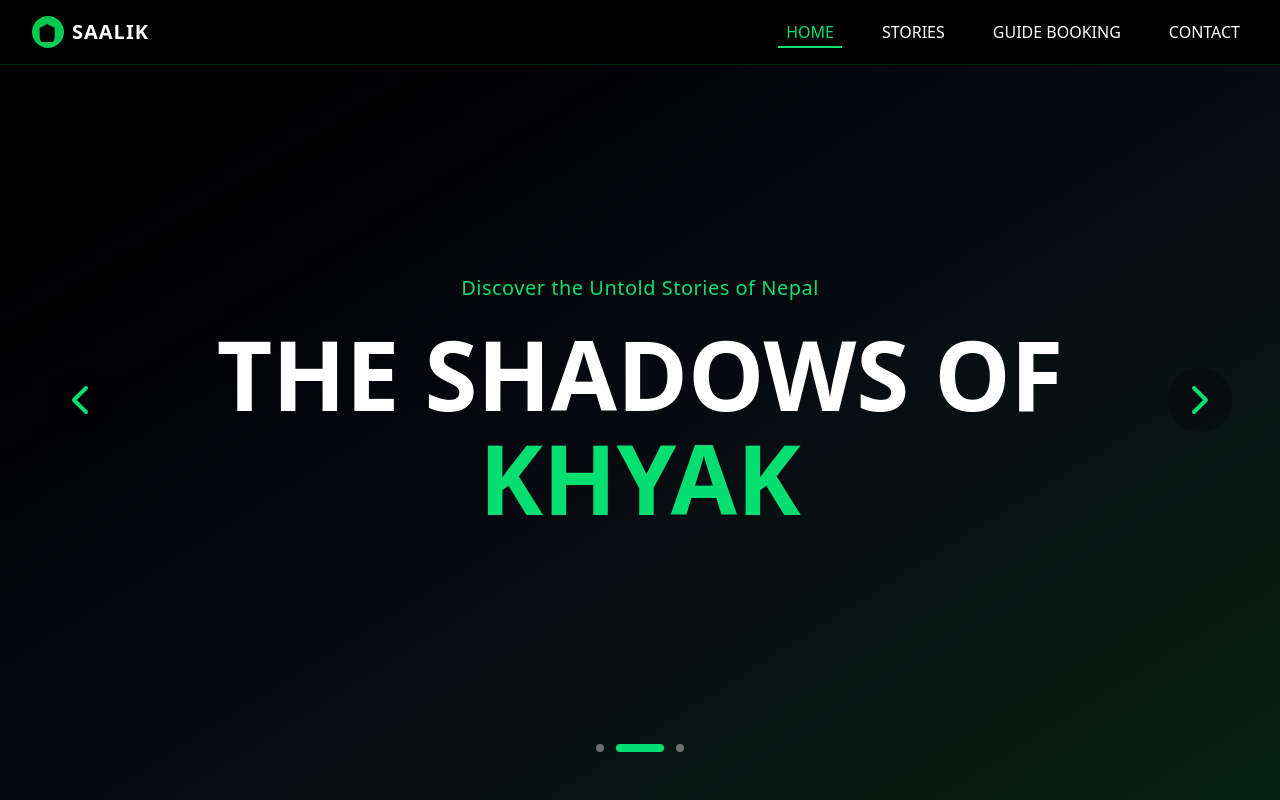
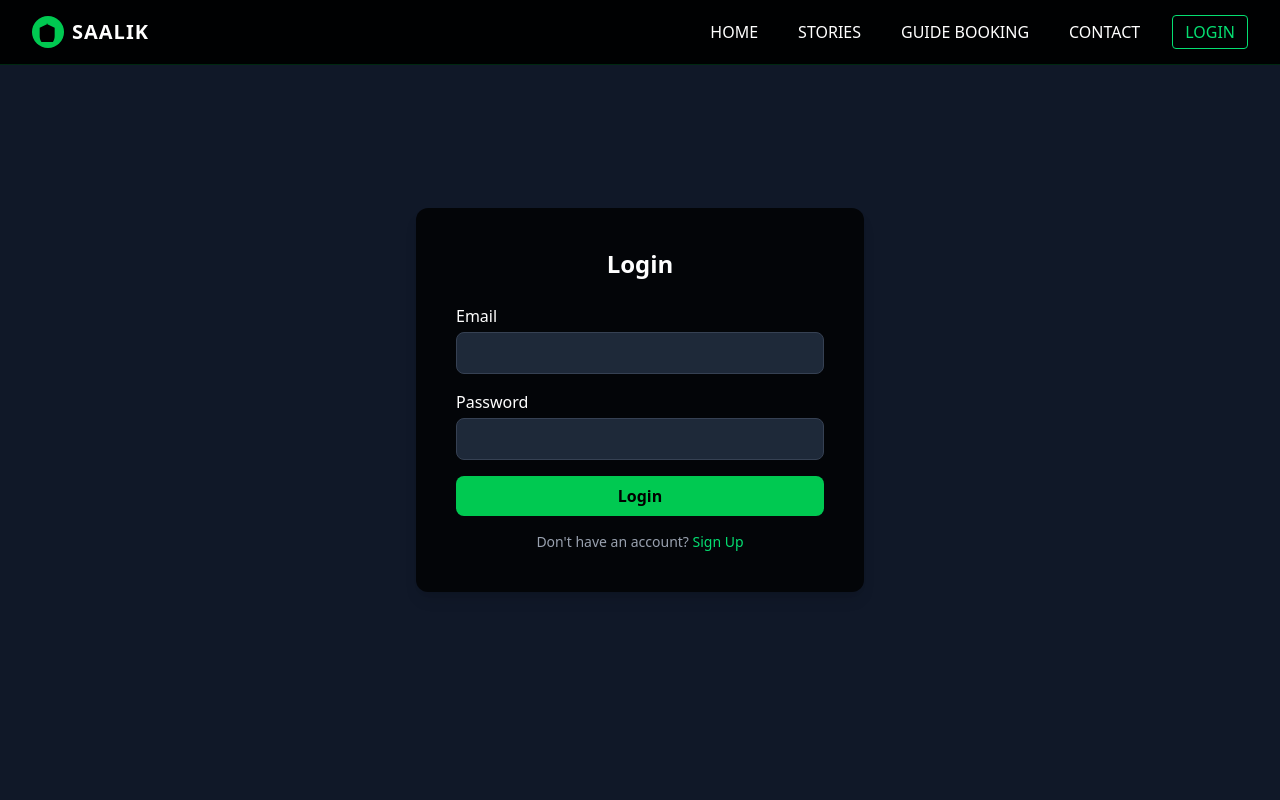
Before and after one commit to Suraj24-stack/Saalik, a React (Vite) app in the folder saalik-platform/: page /login in a window 1280 px wide. Shown: the top 800 px of the page. Built offline with nearby package versions, Linux system fonts and the light colour scheme.

Commit message:
adding login with route

```diff
--- a/saalik-platform/src/App.jsx
+++ b/saalik-platform/src/App.jsx
@@ -1,32 +1,27 @@
-import React, { useState } from "react";
-import Navbar from "./components/Navbar";
-import Footer from "./components/Footer";
-import HomePage from "./pages/HomePage";
-import GuideBookingPage from "./pages/GuideBookingSection"; // file must exist & export default
-import ContactPage from "./pages/ContactPage";              // <-- add this file/import
+import { Routes, Route } from "react-router-dom";
+import Navbar from "./components/Navbar.jsx";
+import HomePage from "./pages/HomePage.jsx";
+import StoriesPage from "./pages/StoriesPage.jsx";
+import GuideBookingPage from "./pages/GuideBookingPage.jsx";
+import ContactPage from "./pages/ContactPage.jsx";
+import LoginPage from "./pages/LoginPage.jsx";
+import Footer from "./components/Footer.jsx"
 
 function App() {
-  const [currentPage, setCurrentPage] = useState("home");
+  return (
+    <>
+      <Navbar />
 
-  const renderPage = () => {
-    switch (currentPage) {
-      case "home":
-        return <HomePage setCurrentPage={setCurrentPage} />;
-      case "guide-booking":
-        return <GuideBookingPage />;
-      case "contact":
-        return <ContactPage />;
-      default:
-        return <HomePage setCurrentPage={setCurrentPage} />;
-    }
-  };
+      <Routes>
+        <Route path="/" element={<HomePage />} />
+        <Route path="/stories" element={<StoriesPage />} />
+        <Route path="/guide-booking" element={<GuideBookingPage />} />
+        <Route path="/contact" element={<ContactPage />} />
+        <Route path="/login" element={<LoginPage />} />
+      </Routes>
 
-  return (
-    <div className="min-h-screen bg-black">
-      <Navbar currentPage={currentPage} setCurrentPage={setCurrentPage} />
-      <main>{renderPage()}</main>
       <Footer />
-    </div>
+    </>
   );
 }
 
--- a/saalik-platform/src/components/Navbar.jsx
+++ b/saalik-platform/src/components/Navbar.jsx
@@ -1,14 +1,15 @@
 import React, { useState } from "react";
+import { NavLink } from "react-router-dom";
 import { Menu, X } from "lucide-react";
 
-const Navigation = ({ currentPage, setCurrentPage }) => {
+const Navbar = () => {
   const [mobileMenuOpen, setMobileMenuOpen] = useState(false);
 
   const navItems = [
-    { label: "HOME", page: "home" },
-    { label: "STORIES", page: "stories" },
-    { label: "GUIDE BOOKING", page: "guide-booking" },
-    { label: "CONTACT", page: "contact" },
+    { label: "HOME", path: "/" },
+    { label: "STORIES", path: "/stories" },
+    { label: "GUIDE BOOKING", path: "/guide-booking" },
+    { label: "CONTACT", path: "/contact" },
   ];
 
   return (
@@ -16,42 +17,38 @@ const Navigation = ({ currentPage, setCurrentPage }) => {
       <div className="max-w-7xl mx-auto px-4 sm:px-6 lg:px-8">
         <div className="flex justify-between items-center h-16">
           {/* Logo */}
-          <div
-            className="flex items-center space-x-2 cursor-pointer group"
-            onClick={() => setCurrentPage("home")}
-          >
-            <div className="w-8 h-8 rounded-full bg-green-500 flex items-center justify-center group-hover:bg-green-400 transition-colors">
-              <svg
-                viewBox="0 0 24 24"
-                className="w-5 h-5 text-black"
-                fill="currentColor"
-              >
+          <NavLink to="/" className="flex items-center space-x-2">
+            <div className="w-8 h-8 rounded-full bg-green-500 flex items-center justify-center">
+              <svg viewBox="0 0 24 24" className="w-5 h-5 text-black" fill="currentColor">
                 <path d="M12 2L2 7v10c0 5.55 3.84 10.74 9 12 5.16-1.26 9-6.45 9-12V7l-10-5z" />
               </svg>
             </div>
-            <span className="text-white text-xl font-bold tracking-wider">
-              SAALIK
-            </span>
-          </div>
+            <span className="text-white text-xl font-bold tracking-wider">SAALIK</span>
+          </NavLink>
 
           {/* Desktop Menu */}
-          <div className="hidden md:flex space-x-8">
+          <div className="hidden md:flex items-center space-x-6">
             {navItems.map((item) => (
-              <button
-                key={item.page}
-                onClick={() => setCurrentPage(item.page)}
-                className={`relative px-2 py-1 font-medium transition-colors ${
-                  currentPage === item.page
-                    ? "text-green-400"
-                    : "text-white hover:text-green-400"
-                }`}
+              <NavLink
+                key={item.path}
+                to={item.path}
+                className={({ isActive }) =>
+                  `px-2 py-1 font-medium transition-colors ${
+                    isActive ? "text-green-400" : "text-white hover:text-green-400"
+                  }`
+                }
               >
                 {item.label}
-                {currentPage === item.page && (
-                  <span className="absolute bottom-0 left-0 w-full h-0.5 bg-green-400"></span>
-                )}
-              </button>
+              </NavLink>
             ))}
+
+            {/* Login Button */}
+            <NavLink
+              to="/login"
+              className="px-3 py-1 rounded border border-green-400 text-green-400 hover:bg-green-400 hover:text-black transition-colors"
+            >
+              LOGIN
+            </NavLink>
           </div>
 
           {/* Mobile Menu Button */}
@@ -69,21 +66,27 @@ const Navigation = ({ currentPage, setCurrentPage }) => {
         <div className="md:hidden bg-black/98 border-t border-green-500/20">
           <div className="px-4 py-4 space-y-3">
             {navItems.map((item) => (
-              <button
-                key={item.page}
-                onClick={() => {
-                  setCurrentPage(item.page);
-                  setMobileMenuOpen(false);
-                }}
-                className={`block w-full text-left py-2 px-4 rounded transition-colors ${
-                  currentPage === item.page
-                    ? "text-green-400 bg-green-500/10"
-                    : "text-white hover:text-green-400 hover:bg-green-500/5"
-                }`}
+              <NavLink
+                key={item.path}
+                to={item.path}
+                onClick={() => setMobileMenuOpen(false)}
+                className={({ isActive }) =>
+                  `block w-full text-left py-2 px-4 rounded transition-colors ${
+                    isActive ? "text-green-400 bg-green-500/10" : "text-white hover:text-green-400 hover:bg-green-500/5"
+                  }`
+                }
               >
                 {item.label}
-              </button>
+              </NavLink>
             ))}
+
+            <NavLink
+              to="/login"
+              onClick={() => setMobileMenuOpen(false)}
+              className="block w-full text-left py-2 px-4 rounded border border-green-400 text-green-400 hover:bg-green-400 hover:text-black transition-colors"
+            >
+              LOGIN
+            </NavLink>
           </div>
         </div>
       )}
@@ -91,4 +94,4 @@ const Navigation = ({ currentPage, setCurrentPage }) => {
   );
 };
 
-export default Navigation;
+export default Navbar;
--- a/saalik-platform/src/main.jsx
+++ b/saalik-platform/src/main.jsx
@@ -1,11 +1,14 @@
 // src/main.jsx
 import React from "react";
 import ReactDOM from "react-dom/client";
-import App from "./App"; // Make sure this path is correct
-import "./index.css";    // Optional: global styles
+import { BrowserRouter } from "react-router-dom";
+import App from "./App";
+import "./index.css";
 
 ReactDOM.createRoot(document.getElementById("root")).render(
   <React.StrictMode>
-    <App />
+    <BrowserRouter>
+      <App />
+    </BrowserRouter>
   </React.StrictMode>
 );
--- /dev/null
+++ b/saalik-platform/src/pages/LoginPage.jsx
@@ -0,0 +1,60 @@
+// src/pages/LoginPage.jsx
+import React, { useState } from "react";
+import { useNavigate } from "react-router-dom";
+
+export default function LoginPage() {
+  const [email, setEmail] = useState("");
+  const [password, setPassword] = useState("");
+  const navigate = useNavigate();
+
+  const handleSubmit = (e) => {
+    e.preventDefault();
+
+    // Simple validation (replace with real auth logic)
+    if (email === "admin@example.com" && password === "123456") {
+      alert("Login successful!");
+      navigate("/"); // redirect to home page
+    } else {
+      alert("Invalid email or password");
+    }
+  };
+
+  return (
+    <div className="min-h-screen flex items-center justify-center bg-gray-900">
+      <div className="bg-black/80 p-10 rounded-xl shadow-lg w-full max-w-md text-white">
+        <h1 className="text-2xl font-bold mb-6 text-center">Login</h1>
+        <form onSubmit={handleSubmit} className="space-y-4">
+          <div>
+            <label className="block mb-1 font-medium">Email</label>
+            <input
+              type="email"
+              value={email}
+              onChange={(e) => setEmail(e.target.value)}
+              className="w-full px-4 py-2 rounded-lg bg-gray-800 border border-gray-700 focus:outline-none focus:border-green-400"
+              required
+            />
+          </div>
+          <div>
+            <label className="block mb-1 font-medium">Password</label>
+            <input
+              type="password"
+              value={password}
+              onChange={(e) => setPassword(e.target.value)}
+              className="w-full px-4 py-2 rounded-lg bg-gray-800 border border-gray-700 focus:outline-none focus:border-green-400"
+              required
+            />
+          </div>
+          <button
+            type="submit"
+            className="w-full bg-green-500 hover:bg-green-400 text-black font-bold py-2 px-4 rounded-lg transition-colors"
+          >
+            Login
+          </button>
+        </form>
+        <p className="mt-4 text-center text-gray-400 text-sm">
+          Don't have an account? <span className="text-green-400 cursor-pointer">Sign Up</span>
+        </p>
+      </div>
+    </div>
+  );
+}
--- a/saalik-platform/src/pages/StoriesPage.jsx
+++ b/saalik-platform/src/pages/StoriesPage.jsx
@@ -3,7 +3,7 @@ import { Search } from 'lucide-react';
 import StoryCard from '../components/Storycard';
 import Modal from '../components/Modal';
 // Do this in every file:
-import mockData, { mockData as mockDataNamed } from "../data/mockData"; // choose default OR named (see below)
+import mockData, { mockData as mockDataNamed } from "../data/MockData"; // choose default OR named (see below)
 
 
 const StoriesPage = ({ setCurrentPage, setSelectedStory }) => {
```
Also changed, not shown: 1 other file (tests, documents, lock files or other folders).
